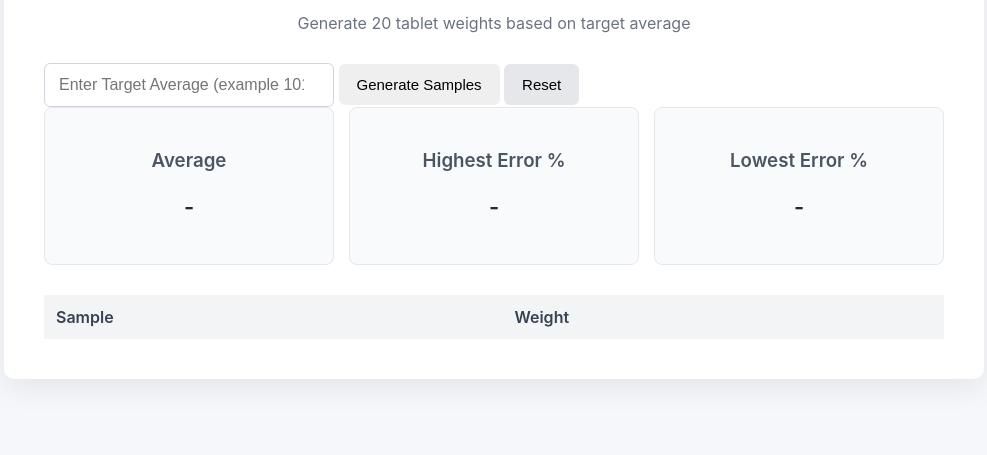
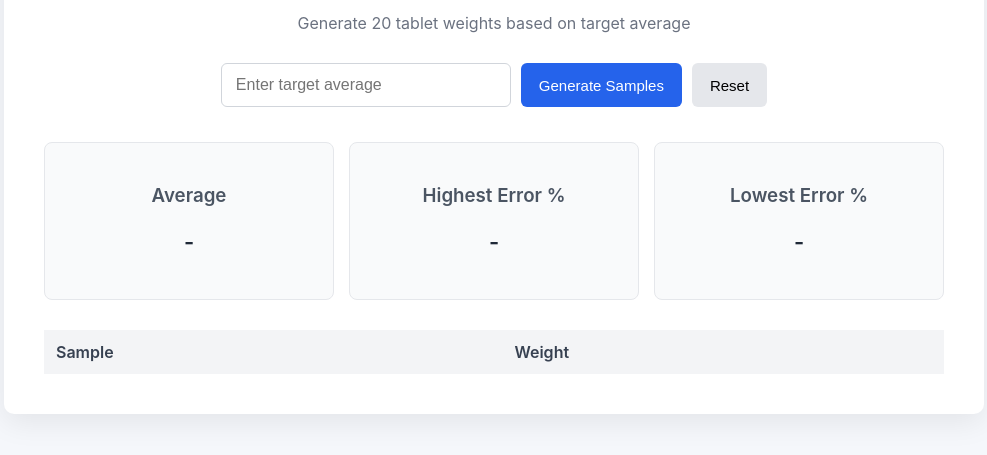
Before and after one commit to AshishRogannagari/tablet-weight-generator, a plain HTML site: page index.html in a window 1280 px wide. Shown: the part 163-618 px from the top of the page, without its empty margins (146-1133 px from the left). Drawn offline with Linux system fonts and the light colour scheme.

Commit message:
Update index.html

```diff
--- a/index.html
+++ b/index.html
@@ -14,11 +14,12 @@
 <h1>Tablet Weight Generator</h1>
 <p class="subtitle">Generate 20 tablet weights based on target average</p>
 
-<div class="input-box">
+<div class="input-section">
 
-<input type="number" id="avg" placeholder="Enter Target Average (example 1018)">
+<input id="avg" type="number" placeholder="Enter target average">
 
-<button onclick="generate()">Generate Samples</button>
+<button class="generate" onclick="generate()">Generate Samples</button>
+
 <button class="reset" onclick="resetTable()">Reset</button>
 
 </div>
```
